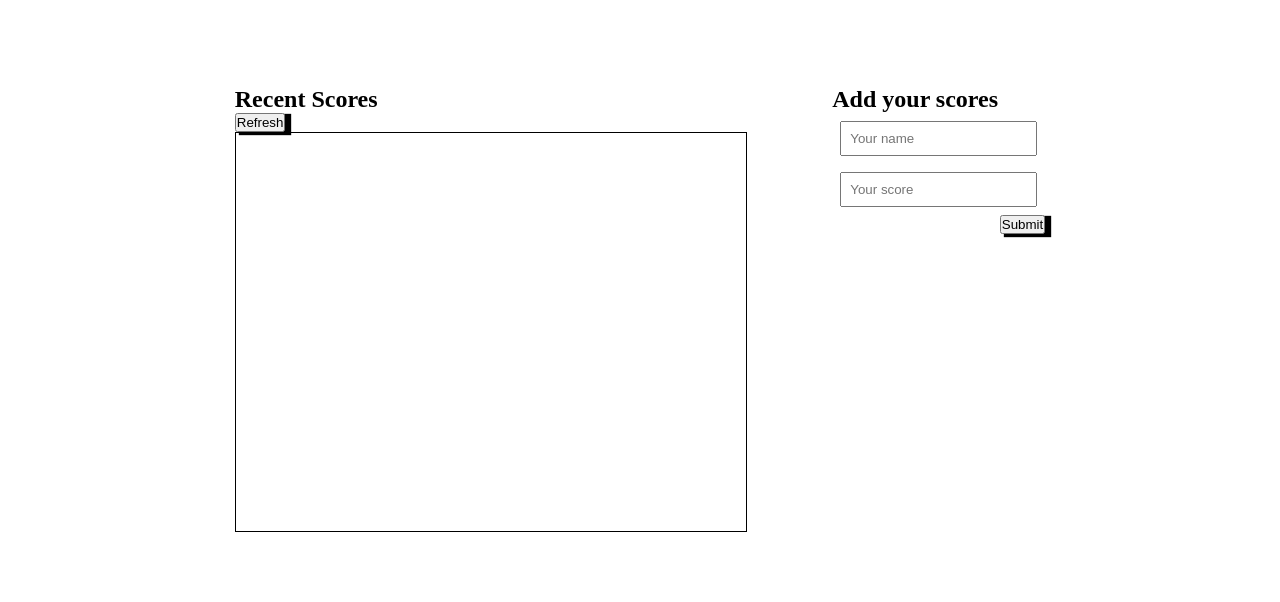
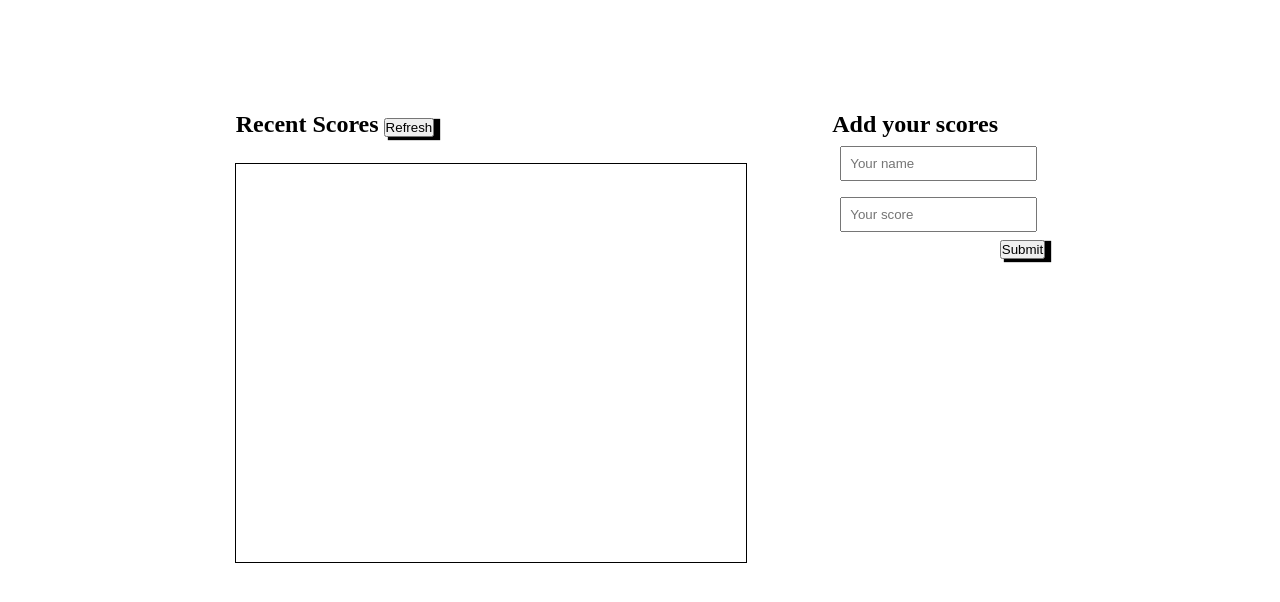
Before and after one commit to dazehinn/Leaderboard, a website built with webpack: page src/index.html in a window 1280 px wide. Shown: the part 88-690 px from the top of the page. Built offline with nearby package versions, Linux system fonts and the light colour scheme.

Commit message:
Add class for h1 tag

```diff
--- a/src/index.html
+++ b/src/index.html
@@ -11,7 +11,7 @@
 
   <main>
     <div class="score-section">
-      <h2>Recent Scores</h2>
+      <h2 class="recent-scores">Recent Scores</h2>
       <button id="refresh-btn">Refresh</button>
       <div class="scoreboard">
 
```
